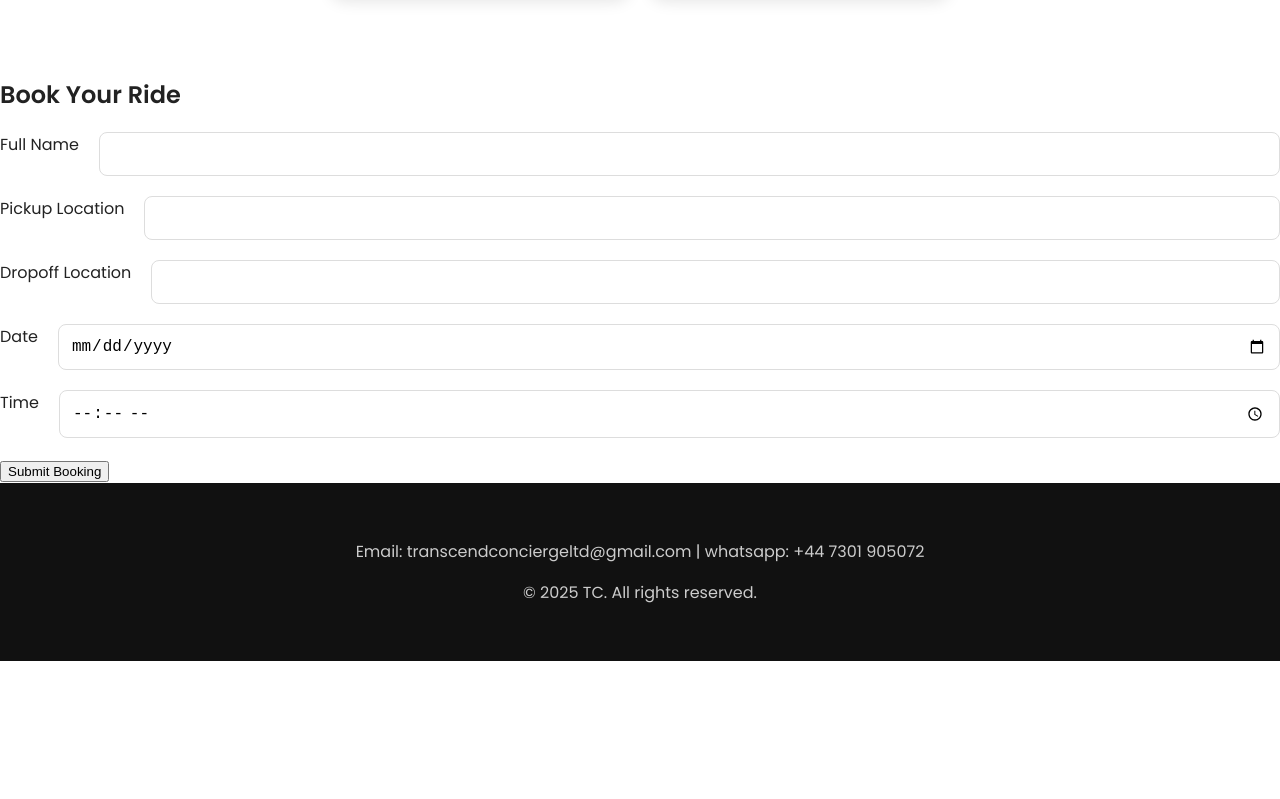
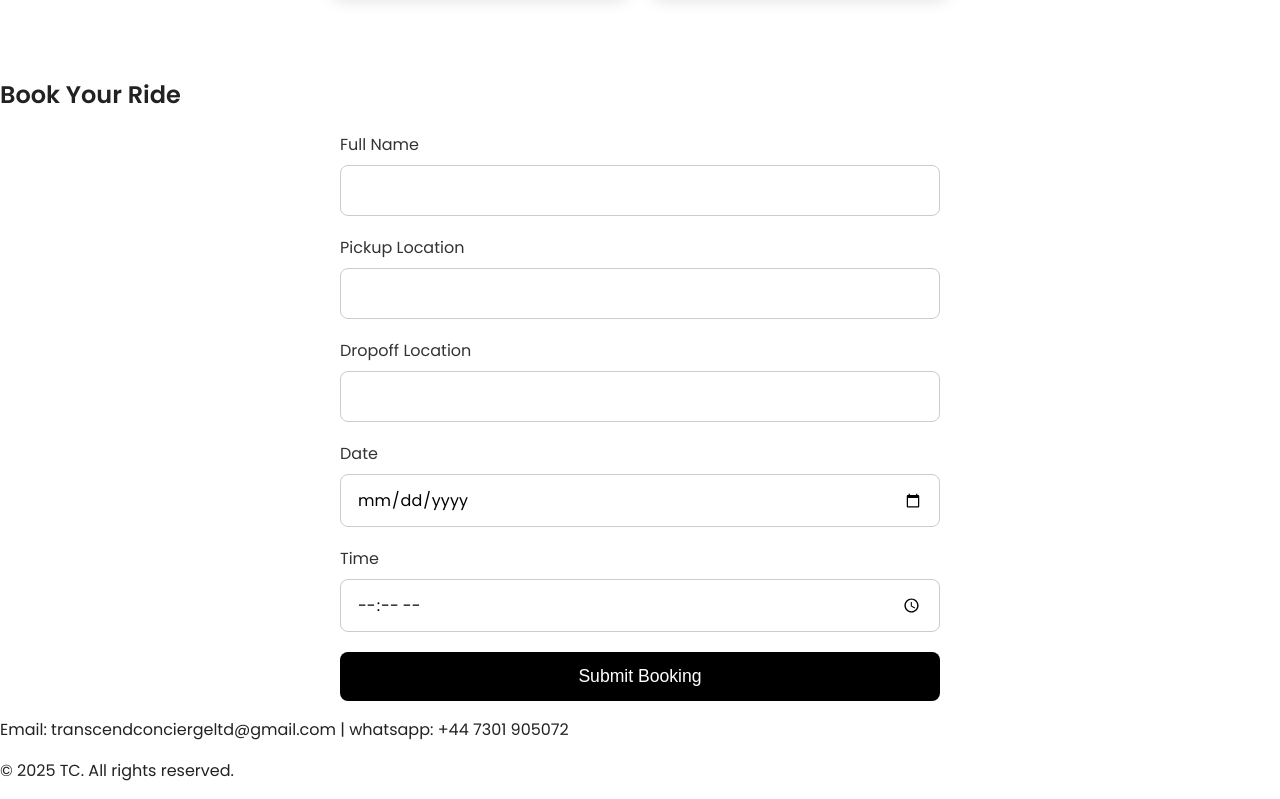
Before and after one commit to TC-sketch/TC-V2, a plain HTML site: page index.html in a window 1280 px wide. Shown: the part 1843-2642 px from the top of the page. Before the commit the page ends 2504 px from the top, so only its background shows below. Drawn offline with Linux system fonts and the light colour scheme.

Commit message:
Update styles.css

```diff
--- a/styles.css
+++ b/styles.css
@@ -176,38 +176,56 @@ a {
   transform: scale(1.05);
 }
 
-/* Booking */
-.booking {
-  padding: 80px 10%;
-  text-align: center;
-  background: #f9f9f9;
+/* Booking form */
+#booking form {
+  max-width: 600px;        /* keeps form nicely centered */
+  margin: 0 auto;
 }
 
-.booking form {
-  max-width: 700px;
-  margin: auto;
+#booking .form-group {
+  margin-bottom: 1.2rem;
 }
 
-.form-group {
-  display: flex;
-  gap: 20px;
-  margin-bottom: 20px;
-  flex-wrap: wrap;
+#booking label {
+  display: block;
+  margin-bottom: 0.5rem;
+  font-weight: 500;
+  color: #333;
 }
 
-.form-group input {
-  flex: 1;
-  padding: 12px;
-  border: 1px solid #ddd;
+#booking input {
+  width: 100%;
+  padding: 0.75rem 1rem;
+  border: 1px solid #ccc;
   border-radius: 8px;
   font-size: 1rem;
-  transition: border 0.3s;
+  font-family: inherit;
+  box-sizing: border-box;
+  transition: border-color 0.3s, box-shadow 0.3s;
 }
 
-.form-group input:focus {
+#booking input:focus {
+  border-color: #000;
+  box-shadow: 0 0 5px rgba(0,0,0,0.15);
   outline: none;
-  border: 1px solid #c5a46d;
-  box-shadow: 0 0 5px rgba(197,164,109,0.4);
+}
+
+#booking button.btn {
+  width: 100%;
+  padding: 0.9rem 1.2rem;
+  border: none;
+  border-radius: 8px;
+  background-color: #000;
+  color: #fff;
+  font-size: 1.1rem;
+  cursor: pointer;
+  transition: background 0.3s;
+}
+
+#booking button.btn:hover {
+  background-color: #444;
+}
+
 }
 
 /* Footer */
```
